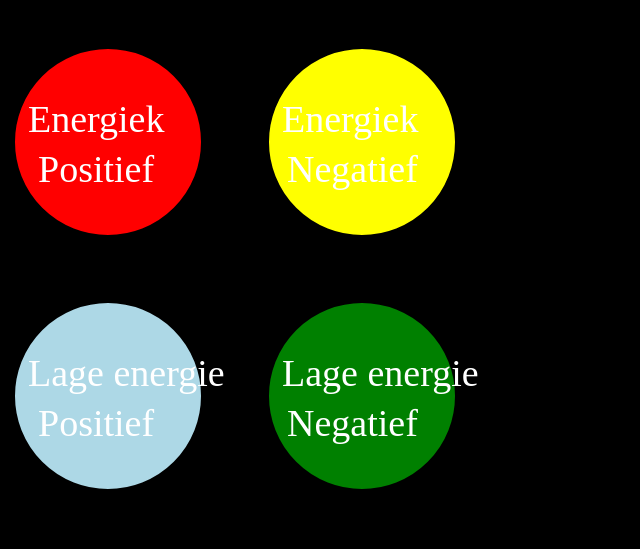
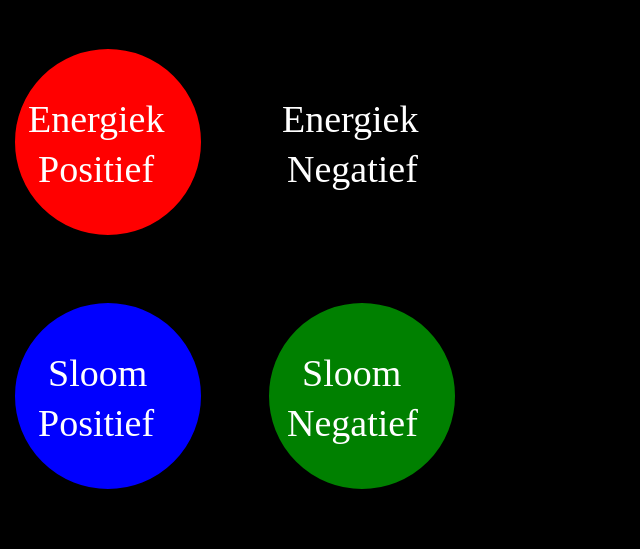
Before and after one commit to ynse01/HoeVoelIkMij, a plain HTML site: page docs/index.html in a window 1280 px wide. Shown: the whole page, without its empty margins (0-640 px from the left). Drawn offline with Linux system fonts and the light colour scheme.

Commit message:
Rephrasing

```diff
--- a/docs/index.html
+++ b/docs/index.html
@@ -10,19 +10,19 @@
       <text fill="white" font-size="38" x="30" y="140">Positief</text>
     </svg>
     <svg width="250" height="250">
-      <circle cx="100" cy="100" r="95" stroke="black" stroke-width="4" fill="yellow"></circle>
+      <circle cx="100" cy="100" r="95" stroke="black" stroke-width="4" fill="darkyellow"></circle>
       <text fill="white" font-size="38" x="20" y="90">Energiek</text>
       <text fill="white" font-size="38" x="25" y="140">Negatief</text>
     </svg>
     <br>
     <svg width="250" height="250">
-      <circle cx="100" cy="100" r="95" stroke="black" stroke-width="4" fill="lightblue"></circle>
-      <text fill="white" font-size="38" x="20" y="90">Lage energie</text>
+      <circle cx="100" cy="100" r="95" stroke="black" stroke-width="4" fill="blue"></circle>
+      <text fill="white" font-size="38" x="40" y="90">Sloom</text>
       <text fill="white" font-size="38" x="30" y="140">Positief</text>
     </svg>
     <svg width="250" height="250">
       <circle cx="100" cy="100" r="95" stroke="black" stroke-width="4" fill="green"></circle>
-      <text fill="white" font-size="38" x="20" y="90">Lage energie</text>
+      <text fill="white" font-size="38" x="40" y="90">Sloom</text>
       <text fill="white" font-size="38" x="25" y="140">Negatief</text>
     </svg>
   </BODY>
```
